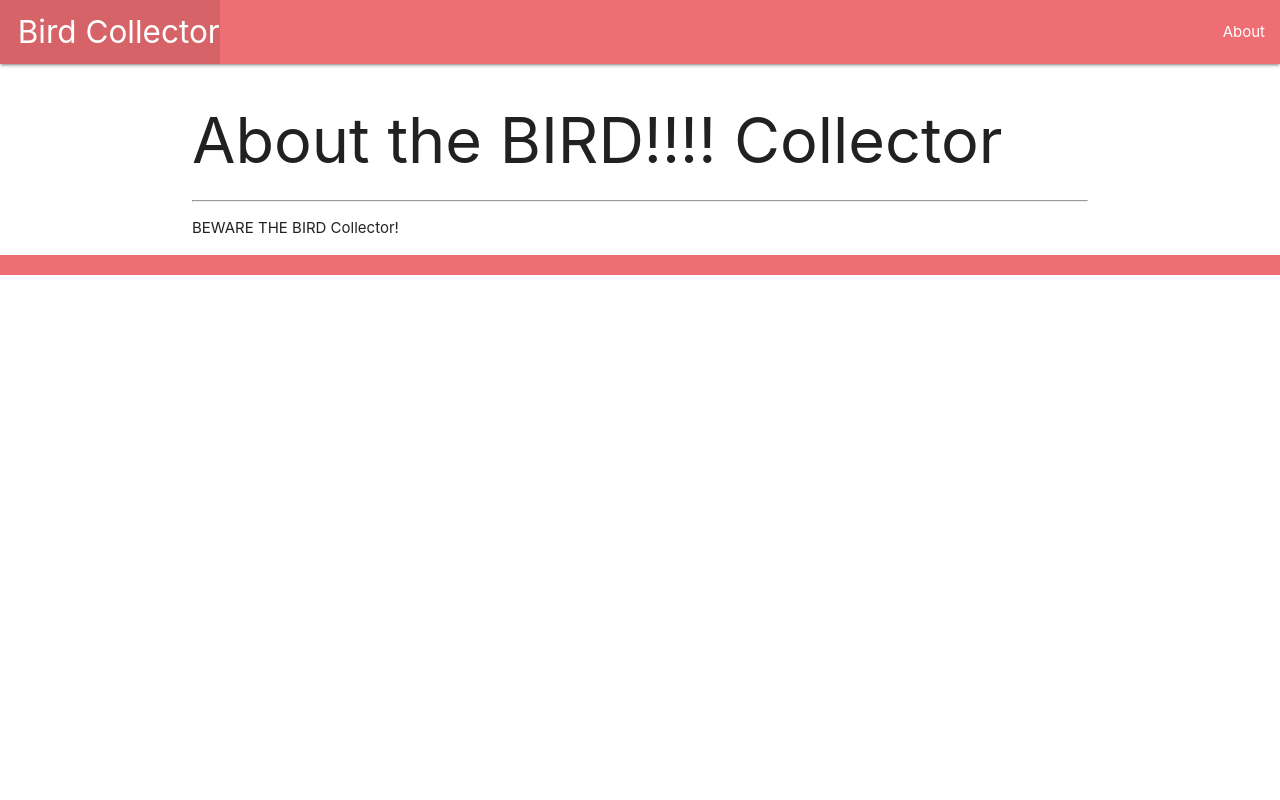
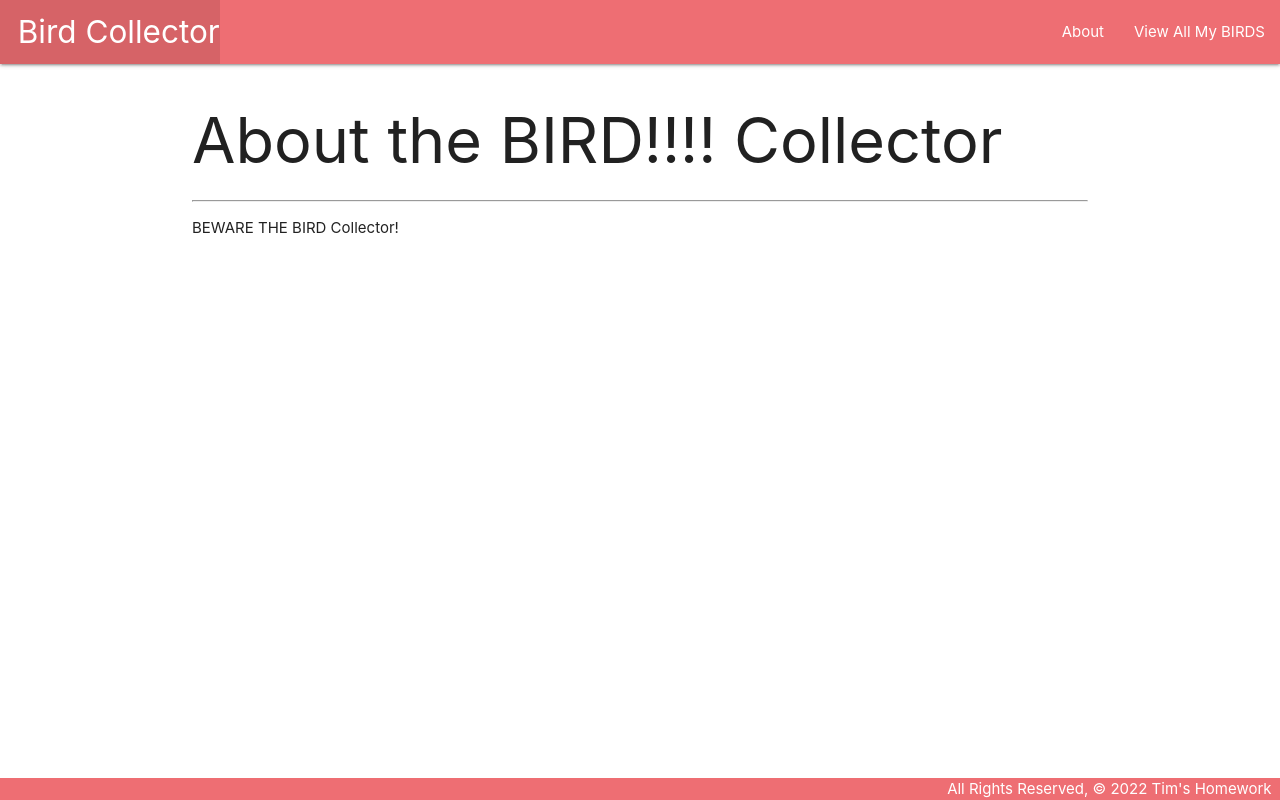
Before and after one commit to bathant702/finch_hw_lab, a Django app: page /about/ in a window 1280 px wide. Run offline with Django 4.2, Linux system fonts and the light colour scheme.

Commit message:
completed 3.2 django-urls-views-templates-full

```diff
--- /dev/null
+++ b/birdcollector/main_app/static/css/style.css
@@ -0,0 +1,14 @@
+body {
+  display: flex;
+  min-height: 100vh;
+  flex-direction: column;
+}
+
+main {
+  flex: 1 0 auto;
+}
+
+footer.page-footer {
+  padding-top: 0;
+  text-align: right;
+}
--- a/birdcollector/main_app/templates/base.html
+++ b/birdcollector/main_app/templates/base.html
@@ -1,11 +1,14 @@
+{% load static %}
+
 <!DOCTYPE html>
 <html lang="en">
 <head>
   <meta charset="UTF-8">
   <meta name="viewport" content="width=device-width, initial-scale=1.0">
   <meta http-equiv="X-UA-Compatible" content="ie=edge">
-  <title>Cat Collector</title>
+  <title>BIRD Collector</title>
   <link rel="stylesheet" href="https://cdnjs.cloudflare.com/ajax/libs/materialize/1.0.0/css/materialize.min.css">
+  <link rel="stylesheet" type="text/css" href="{% static 'css/style.css' %}">
 </head>
 <body>
   <header class="navbar-fixed">
@@ -15,7 +18,8 @@
           <li><a href="/" class="left brand-logo">&nbsp;&nbsp;Bird Collector</a></li>
         </ul>
         <ul class="right">
-          <li><a href="/about">About</a></li>
+            <li><a href="/about">About</a></li>
+            <li><a href="/birds">View All My BIRDS</a></li>
         </ul>
       </div>
     </nav>
--- a/birdcollector/main_app/urls.py
+++ b/birdcollector/main_app/urls.py
@@ -4,5 +4,6 @@ from . import views
 urlpatterns = [
     path('', views.home, name='home'), #think of this as the controller.
     path('about/', views.about, name='about'),
+    path('birds/', views.birds_index, name='index'),
 
 ]
--- a/birdcollector/main_app/views.py
+++ b/birdcollector/main_app/views.py
@@ -1,4 +1,11 @@
 from django.shortcuts import render
+
+#dummy data for birds
+birds = [
+    {'name': 'Finchie', 'breed': 'finch', 'description': 'small, with white underbelly and gray wings. finished off with a black trim.', 'age': 2},
+    {'name': 'Tweetie', 'breed': 'canary', 'description': 'yellow witha huge head', 'age': 1},
+    {'name': 'Murica', 'breed': 'eagle', 'description': 'with the color of freedom on its great wings of freedom', 'age': 200},
+]
 
 # Create your views here.
 def home(request): #is this like the controllers, with the functions telling the urls (routers) what to do?
@@ -6,3 +13,8 @@ def home(request): #is this like the controllers, with the functions telling the
 
 def about(request): #is this like the controllers, with the functions telling the urls (routers) what to do?
     return render(request, 'about.html')
+
+def birds_index(request):
+    return render(request, 'birds/index.html', {
+        'birds':birds
+    })
```
Also changed, not shown: birdcollector/main_app/templates/birds/index.html (added, +22 -0 lines).
